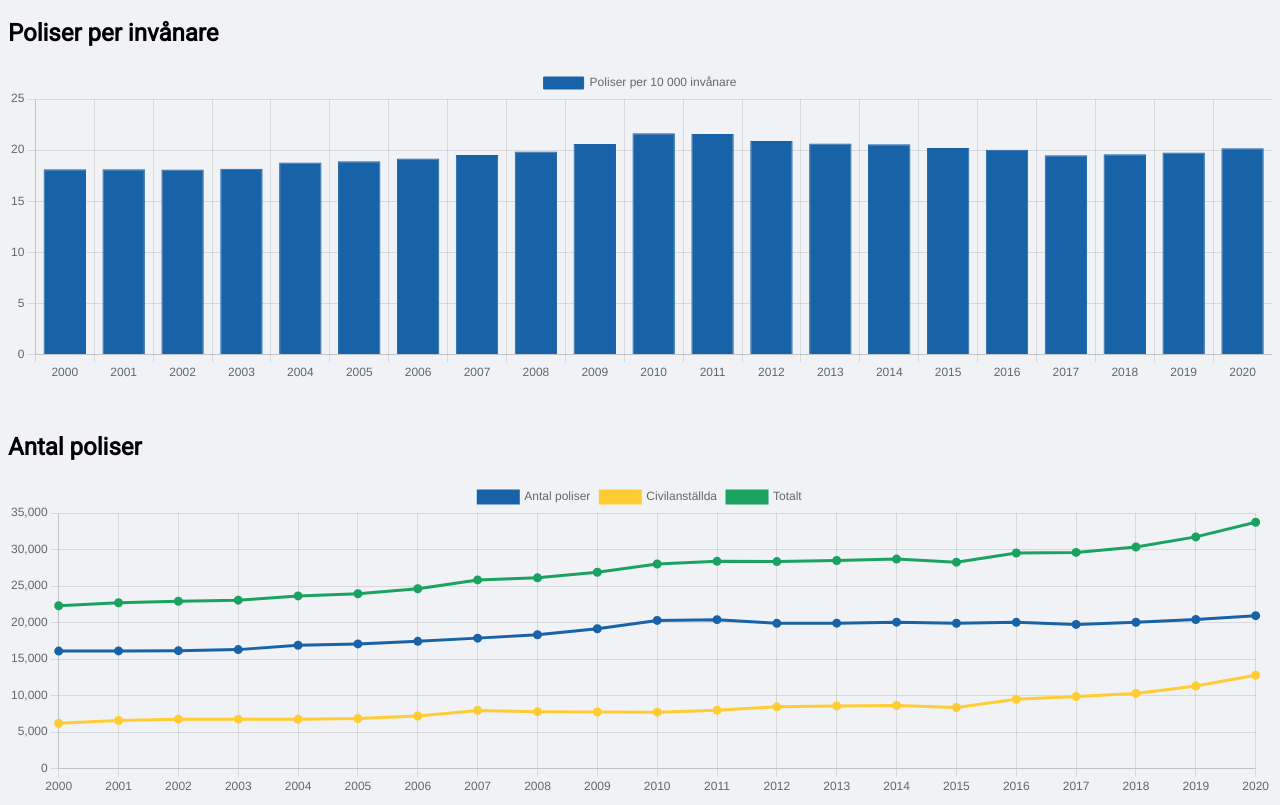
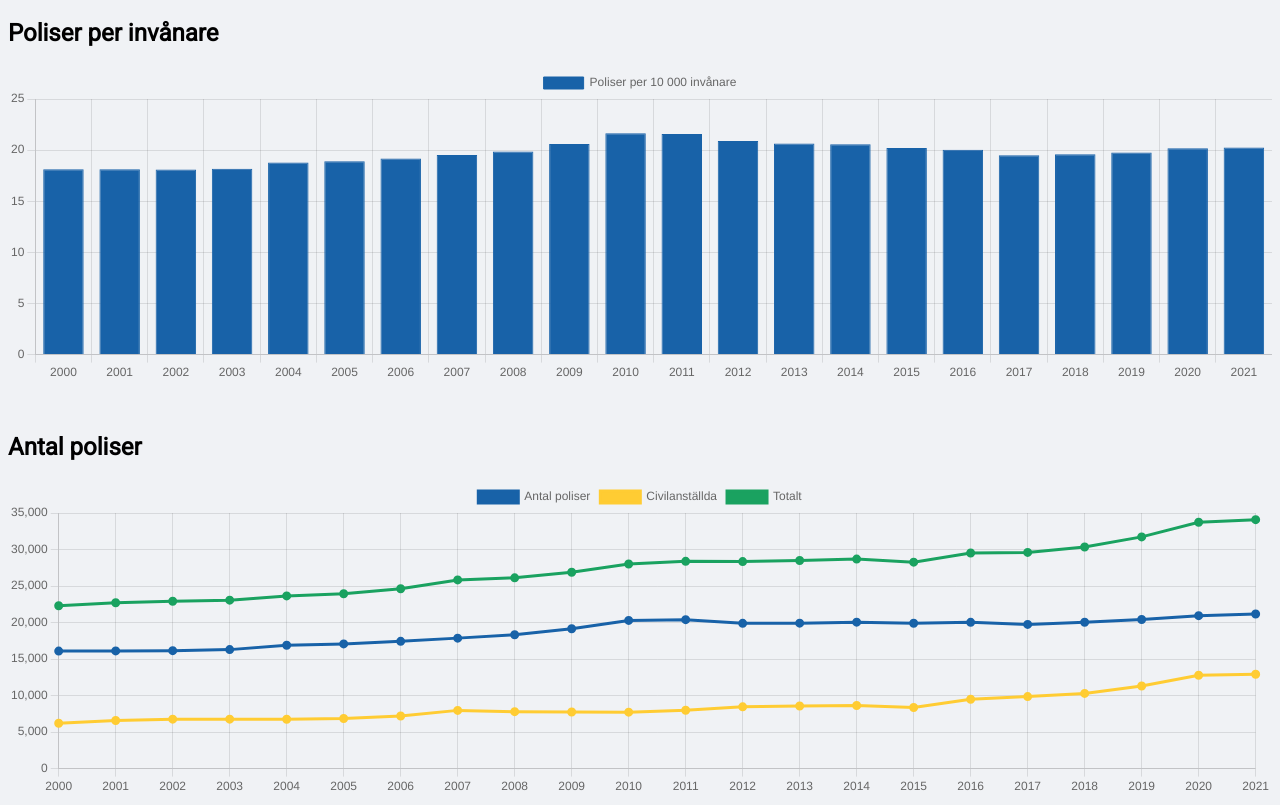
Before and after one commit to duveborg/polisstatistik, a plain HTML site: page index.html in a window 1280 px wide. Shown: the part 62-867 px from the top of the page. Drawn offline with nearby package versions, Linux system fonts and the light colour scheme.

Commit message:
added 2021

```diff
--- a/index.html
+++ b/index.html
@@ -14,6 +14,12 @@
         window.onload = function () {
 
             const polisdata = [
+                {
+                    år: "2021",
+                    poliser: 21169,
+                    civila: 12920,
+                    befolkning: 10452326
+                },
                 {
                     år: "2020",
                     poliser: 20942,
```
